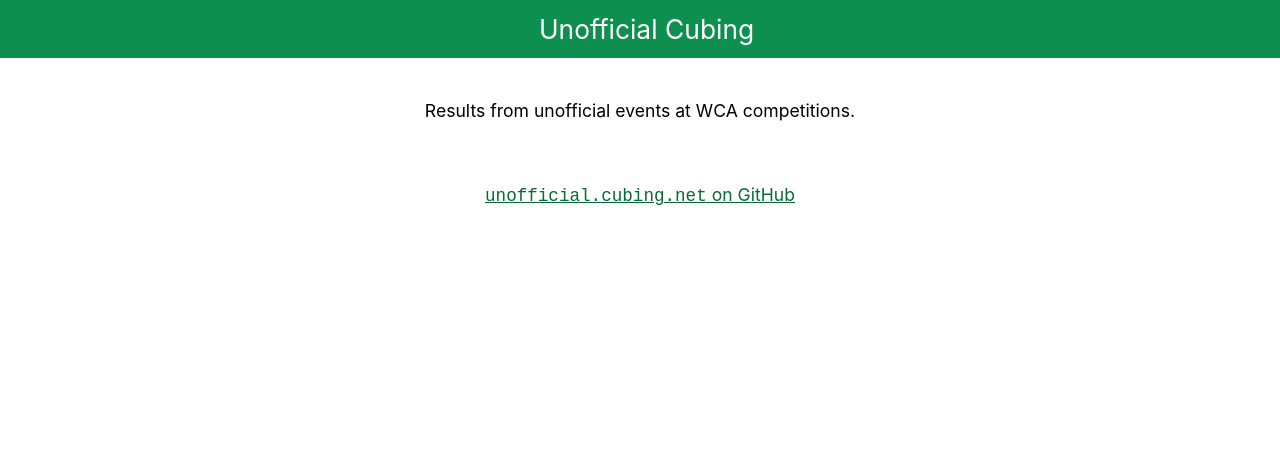
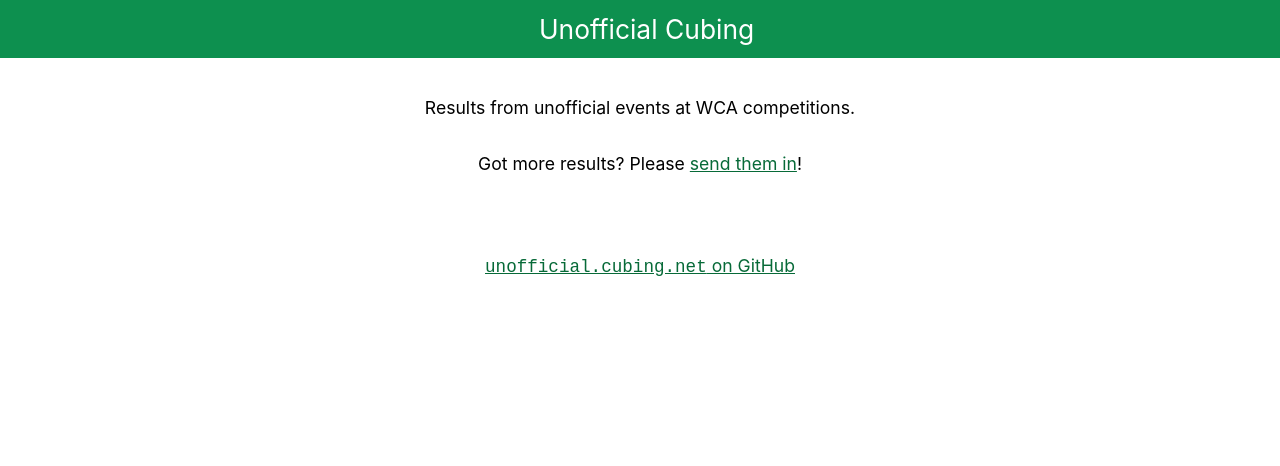
Before and after one commit to cubing/unofficial.cubing.net, a website: page src/templates/index.html in a window 1280 px wide. Drawn offline with Linux system fonts and the light colour scheme; some icons are missing.

Commit message:
Call to action.

```diff
--- a/src/templates/index.html
+++ b/src/templates/index.html
@@ -19,9 +19,11 @@
     <div><span class="cubing-icon event-333 skew"></span><a href="/">Unofficial Cubing</a></div>
   </div>
   <div class="content center">
-    <br><br>
-    Results from unofficial events at WCA competitions.
-    <br><br>
+    <br>
+    <p>Results from unofficial events at WCA competitions.</p>
+    <p>Got more results? Please <a href="https://github.com/cubing/unofficial.cubing.net#contributing">send them in</a>!
+    </p>
+    <br>
     <table class="listing">
       <tbody id="competition-list"></tbody>
     </table>
```
